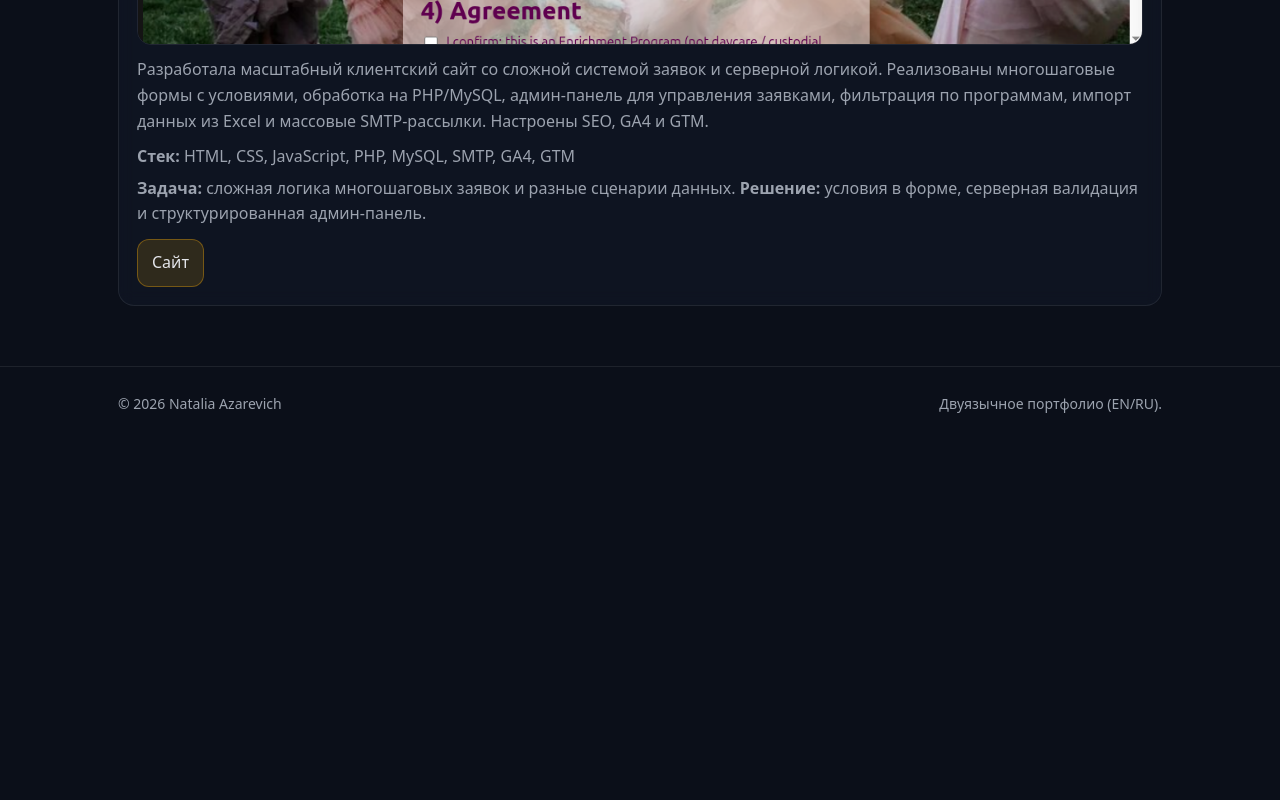
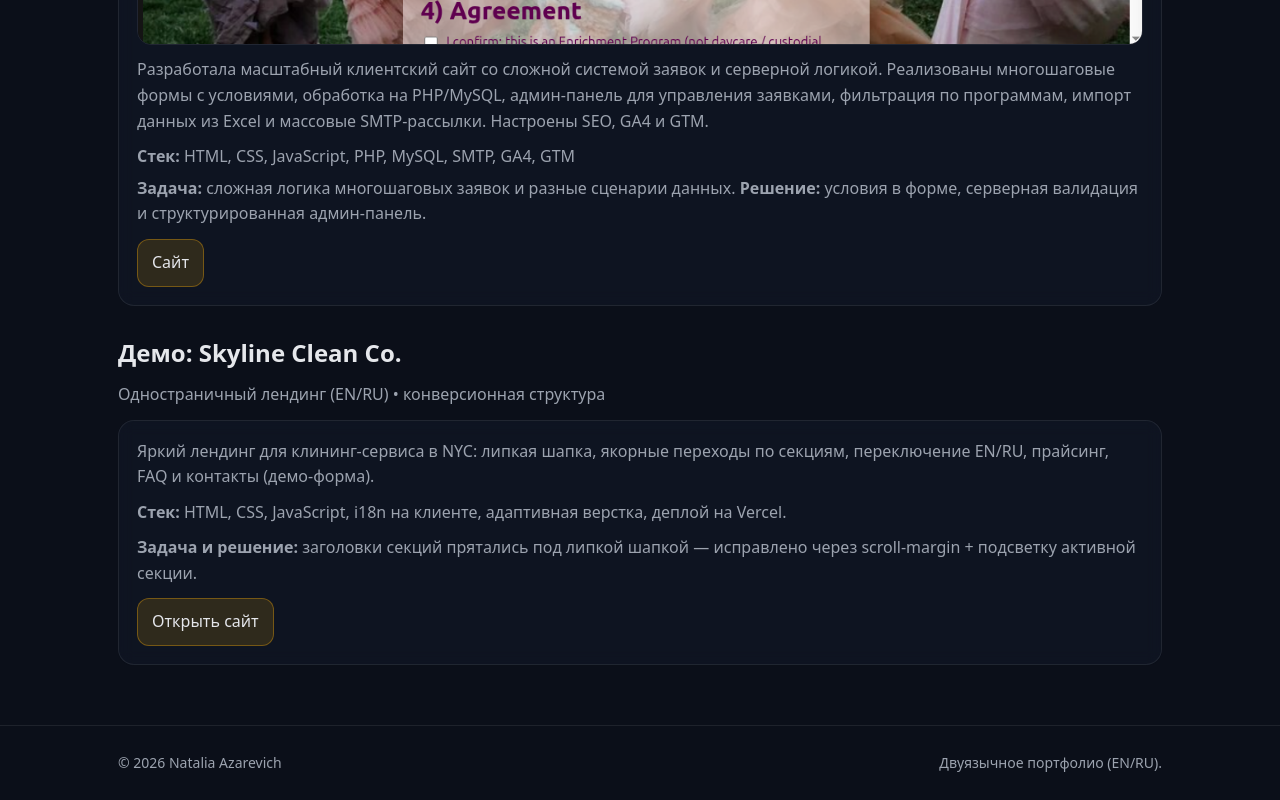
Before and after one commit to favoritemovies/portfolio, a Next.js app: page /ru/projects in a window 1280 px wide. Shown: the part 1858-2658 px from the top of the page. Before the commit the page ends 2299 px from the top, so only its background shows below. Built offline with nearby package versions, Linux system fonts and the light colour scheme.

Commit message:
Add cleaning landing demo

```diff
--- a/src/app/ru/projects/page.tsx
+++ b/src/app/ru/projects/page.tsx
@@ -76,6 +76,31 @@ export default function RuProjects() {
   </div>
 </div>
       </Section>
+
+      <Section title="Демо: Skyline Clean Co." subtitle="Одностраничный лендинг (EN/RU) • конверсионная структура">
+  <div className="card">
+    <p className="p">
+      Яркий лендинг для клининг-сервиса в NYC: липкая шапка, якорные переходы по секциям,
+      переключение EN/RU, прайсинг, FAQ и контакты (демо-форма).
+    </p>
+
+    <p className="p" style={{ marginTop: 10 }}>
+      <strong>Стек:</strong> HTML, CSS, JavaScript, i18n на клиенте, адаптивная верстка, деплой на Vercel.
+    </p>
+
+    <p className="p" style={{ marginTop: 10 }}>
+      <strong>Задача и решение:</strong> заголовки секций прятались под липкой шапкой —
+      исправлено через scroll-margin + подсветку активной секции.
+    </p>
+
+    <div style={{ marginTop: 12 }}>
+      <a className="btn btn-primary" href="https://demo-cleaning-landing.vercel.app" target="_blank" rel="noreferrer">
+        Открыть сайт
+      </a>
+    </div>
+  </div>
+</Section>
+
     </Container>
   );
 }
--- a/src/content/siteContent.ts
+++ b/src/content/siteContent.ts
@@ -52,6 +52,10 @@ availability: [
     img: "/projects/lili-form.png",
     meta: "Website + custom admin system (CRM-like)",
   },
+
+  { name: "Demo: Cleaning Landing (Skyline Clean)",
+    url: "https://demo-cleaning-landing.vercel.app" },
+
 ],
 
     certTitle: "Education & Certifications",
@@ -131,6 +135,10 @@ availability: [
     img: "/projects/lili-form.png",
     meta: "Сайт + админ-система (CRM-подобная)",
   },
+
+  { name: "Демо: Лендинг клининга (Skyline Clean)",
+    url: "https://demo-cleaning-landing.vercel.app" },
+
 ],
 
 
```
Also changed, not shown: src/app/en/projects/page.tsx (+25 -0 lines).
